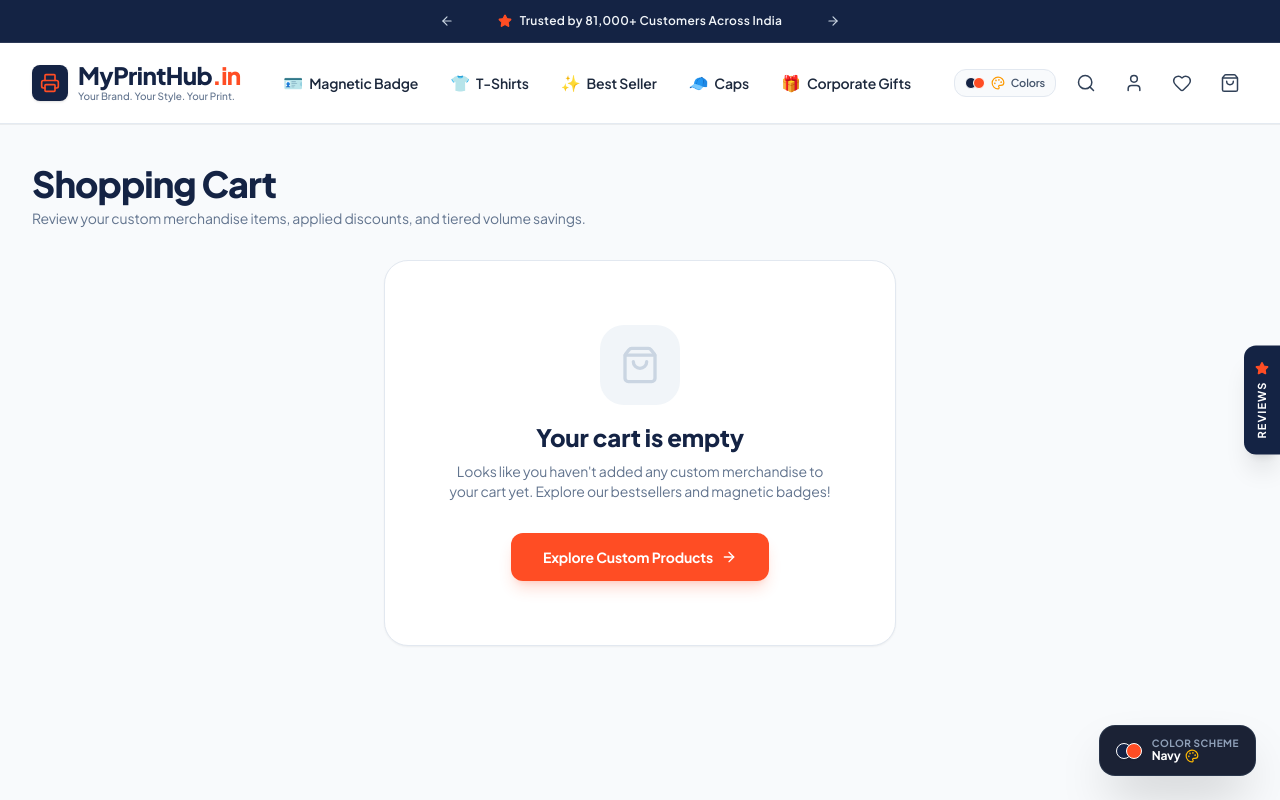
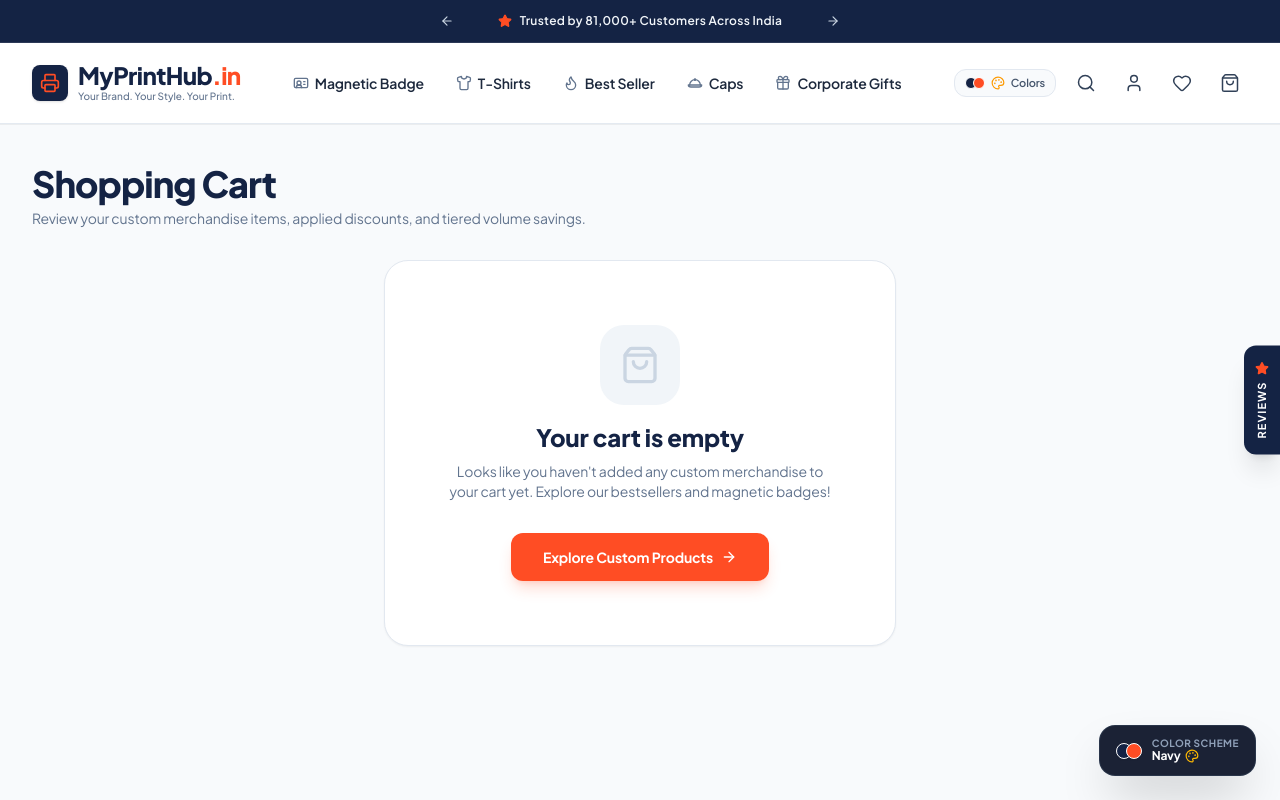
Before and after one commit to saheb1727/Web_Project, a Next.js app: page /cart in a window 1280 px wide. Shown: the top 800 px of the page. Built offline with nearby package versions, Linux system fonts and the light colour scheme.

Commit message:
Remove all emojis across website and replace with Lucide SVG vector icons

```diff
--- a/src/app/cart/page.tsx
+++ b/src/app/cart/page.tsx
@@ -119,8 +119,9 @@ export default function CartPage() {
                   <span className="flex items-center gap-1.5 text-[#142344]">
                     <Truck className="w-4 h-4 text-[#FF4D24]" />
                     {freeShippingRemaining === 0 ? (
-                      <span className="text-emerald-600">
-                        🎉 Congratulations! You&apos;ve unlocked FREE Pan-India Shipping!
+                      <span className="text-emerald-600 flex items-center gap-1">
+                        <Sparkles className="w-3.5 h-3.5 text-emerald-600 shrink-0" />
+                        <span>Congratulations! You&apos;ve unlocked FREE Pan-India Shipping!</span>
                       </span>
                     ) : (
                       <span>
--- a/src/components/home/HeroSection.tsx
+++ b/src/components/home/HeroSection.tsx
@@ -155,7 +155,11 @@ export const HeroSection: React.FC = () => {
                   <div>
                     <div className="flex items-center gap-1">
                       <span className="font-black text-sm text-[var(--color-primary)]">4.4</span>
-                      <div className="flex text-amber-500 text-xs">★★★★★</div>
+                      <div className="flex text-amber-500 gap-0.5">
+                        {[...Array(5)].map((_, i) => (
+                          <Star key={i} className="w-2.5 h-2.5 fill-amber-500 text-amber-500" />
+                        ))}
+                      </div>
                     </div>
                     <div className="text-[11px] text-slate-500 font-medium">3,400+ Reviews</div>
                   </div>
--- a/src/components/layout/Navbar.tsx
+++ b/src/components/layout/Navbar.tsx
@@ -10,12 +10,33 @@ import {
   Menu,
   Printer,
   Palette,
+  IdCard,
+  Shirt,
+  Flame,
+  Gift,
 } from "lucide-react";
 import { useCart } from "@/context/CartContext";
 import { useWishlist } from "@/context/WishlistContext";
 import { useTheme } from "@/context/ThemeContext";
 import { SearchModal } from "@/components/ui/SearchModal";
 import { MobileMenu } from "./MobileMenu";
+
+// Clean vector Cap SVG icon
+const CapIcon: React.FC<{ className?: string }> = ({ className = "w-4 h-4" }) => (
+  <svg
+    className={className}
+    viewBox="0 0 24 24"
+    fill="none"
+    stroke="currentColor"
+    strokeWidth="2"
+    strokeLinecap="round"
+    strokeLinejoin="round"
+  >
+    <path d="M4 15c0-4.4 3.6-8 8-8s8 3.6 8 8" />
+    <path d="M2 15h20c0 1.5-1.5 3-4 3H6c-2.5 0-4-1.5-4-3z" />
+    <circle cx="12" cy="7" r="1" />
+  </svg>
+);
 
 export const Navbar: React.FC = () => {
   const { totalItems } = useCart();
@@ -28,27 +49,27 @@ export const Navbar: React.FC = () => {
     {
       label: "Magnetic Badge",
       href: "/category/magnetic-badges",
-      icon: "🪪",
+      icon: IdCard,
     },
     {
       label: "T-Shirts",
       href: "/category/custom-t-shirts",
-      icon: "👕",
+      icon: Shirt,
     },
     {
       label: "Best Seller",
       href: "/products",
-      icon: "✨",
+      icon: Flame,
     },
     {
       label: "Caps",
       href: "/category/custom-caps",
-      icon: "🧢",
+      icon: CapIcon,
     },
     {
       label: "Corporate Gifts",
       href: "/category/corporate-kits",
-      icon: "🎁",
+      icon: Gift,
     },
   ];
 
@@ -83,18 +104,21 @@ export const Navbar: React.FC = () => {
               </div>
             </Link>
 
-            {/* Center Navigation Links (Matching Screenshot exactly with icon badges) */}
+            {/* Center Navigation Links (Using clean vector SVG icons, zero emojis) */}
             <nav className="hidden lg:flex items-center gap-6 xl:gap-8">
-              {navLinks.map((link) => (
+              {navLinks.map((link) => {
+                const Icon = link.icon;
+                return (
                   <Link
                     key={link.label}
                     href={link.href}
-                  className="flex items-center gap-1.5 text-sm font-semibold text-slate-800 hover:text-[var(--color-accent)] transition-colors py-2"
+                    className="flex items-center gap-1.5 text-sm font-semibold text-slate-800 hover:text-[var(--color-accent)] transition-colors py-2 group"
                   >
-                  <span className="text-base leading-none">{link.icon}</span>
+                    <Icon className="w-4 h-4 text-slate-500 group-hover:text-[var(--color-accent)] transition-colors shrink-0" />
                     <span>{link.label}</span>
                   </Link>
-              ))}
+                );
+              })}
             </nav>
 
             {/* Right Icons: Search, Palette Switcher, Account, Wishlist, Cart */}
--- a/src/components/ui/SearchModal.tsx
+++ b/src/components/ui/SearchModal.tsx
@@ -1,7 +1,7 @@
 "use client";
 
 import React, { useState, useEffect, useRef } from "react";
-import { Search, X, ArrowRight, Tag } from "lucide-react";
+import { Search, X, ArrowRight, Tag, Sparkles, Star } from "lucide-react";
 import { products } from "@/data/products";
 import { Product } from "@/types";
 import Link from "next/link";
@@ -109,7 +109,10 @@ export const SearchModal: React.FC<SearchModalProps> = ({ isOpen, onClose }) =>
 
             <div className="mt-6 pt-5 border-t border-slate-100">
               <div className="text-xs text-slate-500 flex items-center justify-between">
-                <span>💡 Tip: You can order sample prototypes with zero minimum quantity.</span>
+                <span className="flex items-center gap-1.5">
+                  <Sparkles className="w-3.5 h-3.5 text-amber-500 shrink-0" />
+                  <span>Tip: You can order sample prototypes with zero minimum quantity.</span>
+                </span>
                 <Link
                   href="/products"
                   onClick={onClose}
@@ -155,8 +158,9 @@ export const SearchModal: React.FC<SearchModalProps> = ({ isOpen, onClose }) =>
                       <span className="text-xs text-slate-400 line-through">
                         ₹{product.originalPrice}
                       </span>
-                      <span className="text-[10px] font-semibold bg-emerald-50 text-emerald-600 px-1.5 py-0.2 rounded">
-                        ★ {product.rating}
+                      <span className="text-[10px] font-semibold bg-emerald-50 text-emerald-600 px-1.5 py-0.5 rounded flex items-center gap-1">
+                        <Star className="w-3 h-3 fill-emerald-600 text-emerald-600" />
+                        <span>{product.rating}</span>
                       </span>
                     </div>
                   </div>
```
Lines whose indentation alone changed are shown as unchanged.
